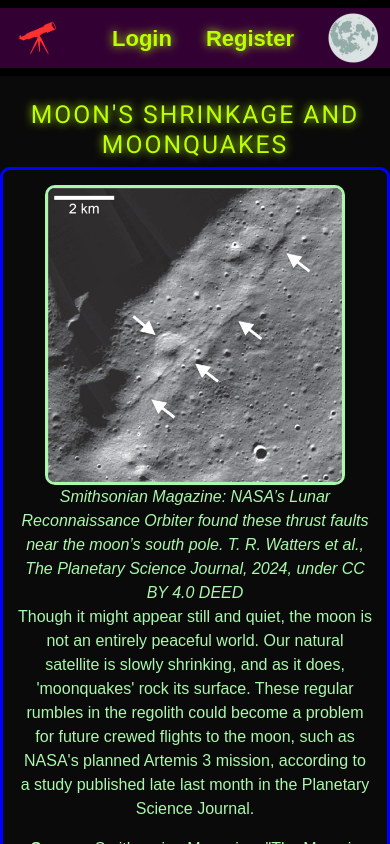
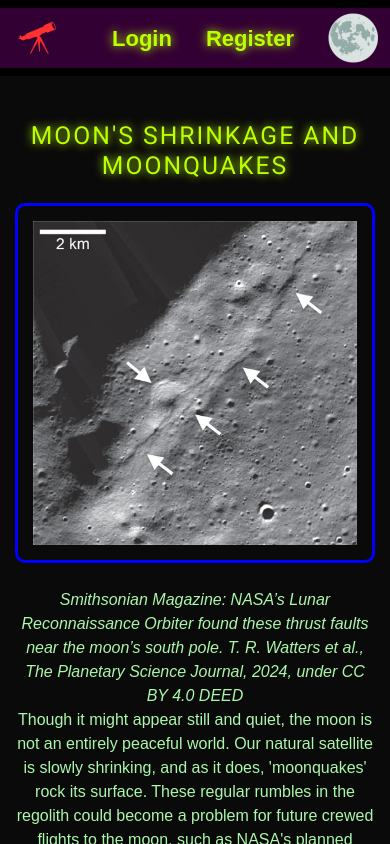
Before and after one commit to SharukhGV/emergency-response-frontend, a React (Vite) app: page /mooninfo in a window 390 px wide. Shown: the top 844 px of the page. Built offline with nearby package versions, Linux system fonts and the light colour scheme.

Commit message:
moonquakeinfo styling media queries

```diff
--- a/src/pages/components/MagneticPoleTable.css
+++ b/src/pages/components/MagneticPoleTable.css
@@ -114,3 +114,89 @@ font-size: 10px;
     font-size: 14px;
   }
 }
+
+
+/* Moon Quake */
+
+/* Default (Desktop) Layout: Left and Right Grid */
+.parentMOON {
+  display: grid;
+  grid-template-columns: 1fr 1fr; /* Two columns of equal width */
+  grid-template-rows: 1fr; /* Single row */
+  gap: 20px; /* Add spacing between columns */
+  align-items: center; /* Vertically align content */
+  padding: 20px; /* Optional padding around the grid */
+}
+
+.div1MOON {
+  grid-column: 1; /* Left column */
+}
+
+.div2MOON {
+  grid-column: 2; /* Right column */
+}
+
+.image-containerMOON {
+  position: relative;
+  width: 200px; /* Default size for desktop */
+  height: 200px;
+  margin: auto;
+}
+
+.imageMOON {
+  width: 100%;
+  height: 100%;
+  border-radius: 50%;
+  transition: opacity 0.3s ease-in-out;
+}
+
+.imageMOON.hovered {
+  opacity: 0.2;
+}
+
+.overlayMOON {
+  position: absolute;
+  top: 50%;
+  left: 50%;
+  transform: translate(-50%, -50%);
+  color: black;
+  font-size: 18px;
+  font-weight: bold;
+  text-align: center;
+  opacity: 0;
+  transition: opacity 0.3s ease-in-out;
+}
+
+.overlayMOON.visible {
+  opacity: 1;
+}
+
+/* Mobile Layout: Flexbox Stacked */
+@media (max-width: 768px) {
+  .parentMOON {
+    display: flex; /* Switch to flexbox */
+    flex-direction: column; /* Stack items vertically */
+    align-items: center; /* Center items horizontally */
+    gap: 15px; /* Add spacing between items */
+    padding: 15px; /* Optional padding for smaller screens */
+  }
+
+  .div1MOON, .div2MOON {
+    width: 100%; /* Ensure full-width in mobile view */
+    margin-bottom: 10px; /* Add spacing between stacked elements */
+  }
+
+  .image-containerMOON {
+    width: 150px; /* Adjust size for smaller screens */
+    height: 150px;
+  }
+
+  .overlayMOON {
+    font-size: 14px; /* Adjust font size for mobile */
+  }
+}
+
+
+.moon-quake-img{
+  width: 100%;
+}
--- a/src/pages/components/MoonquakeInfo.jsx
+++ b/src/pages/components/MoonquakeInfo.jsx
@@ -3,30 +3,55 @@ import React from 'react';
 import smithsonianmoonimage from "../../assets/smithsonianmoonimage.jpg"
 const MoonquakeInfo = () => {
   return (
-    <div >
-      <br></br>
+    <>
+      <div className="parentMOON">
+        <div></div>
+        <div></div>
+
         <h2>Moon's Shrinkage and Moonquakes</h2>
-    <div style={{border:"solid", borderColor:"blue", padding:"15px", borderRadius:"10px"}} className="moonquake-info">
-<img style={{maxWidth:"300px", border:"solid", borderRadius:"10px"}} src={smithsonianmoonimage}></img>
-<br></br>
-<em>Smithsonian Magazine: NASA’s Lunar Reconnaissance Orbiter found these thrust faults near the moon’s south pole. T. R. Watters et al., The Planetary Science Journal, 2024, under CC BY 4.0 DEED</em>
+
+        <div
+          className="div1MOON"
+          style={{
+            width: "100%",
+            height: "auto",
+            border: "solid",
+            borderColor: "blue",
+            padding: "15px",
+            borderRadius: "10px",
+          }}
+        >
+          <img className='moon-quake-img' src={smithsonianmoonimage} alt="Moon Thrust Faults" />
+        </div>
+
+        <div className="div2MOON">
+          <em>
+            Smithsonian Magazine: NASA’s Lunar Reconnaissance Orbiter found these
+            thrust faults near the moon’s south pole. T. R. Watters et al., The
+            Planetary Science Journal, 2024, under CC BY 4.0 DEED
+          </em>
 
           <p>
-        Though it might appear still and quiet, the moon is not an entirely peaceful world.
-        Our natural satellite is slowly shrinking, and as it does, 'moonquakes' rock its surface.
-        These regular rumbles in the regolith could become a problem for future crewed flights to the moon,
-        such as NASA's planned Artemis 3 mission, according to a study published late last month in the
-        Planetary Science Journal.
+            Though it might appear still and quiet, the moon is not an entirely
+            peaceful world. Our natural satellite is slowly shrinking, and as it
+            does, 'moonquakes' rock its surface. These regular rumbles in the
+            regolith could become a problem for future crewed flights to the moon,
+            such as NASA's planned Artemis 3 mission, according to a study
+            published late last month in the Planetary Science Journal.
           </p>
+
           <div className="source">
-        <strong>Source:</strong> Smithsonian Magazine, "The Moon is Shrinking, Causing Moonquakes
-        at a Potential NASA Landing Site, Study Finds", accessed September 13th, 2024.
+            <strong>Source:</strong> Smithsonian Magazine, "The Moon is Shrinking,
+            Causing Moonquakes at a Potential NASA Landing Site, Study Finds",
+            accessed September 13th, 2024.
+          </div>
         </div>
 
+        <br />
       </div>
-<br></br>
-    </div>
+    </>
   );
+
 };
 
 export default MoonquakeInfo;
```
Lines whose indentation alone changed are shown as unchanged.
